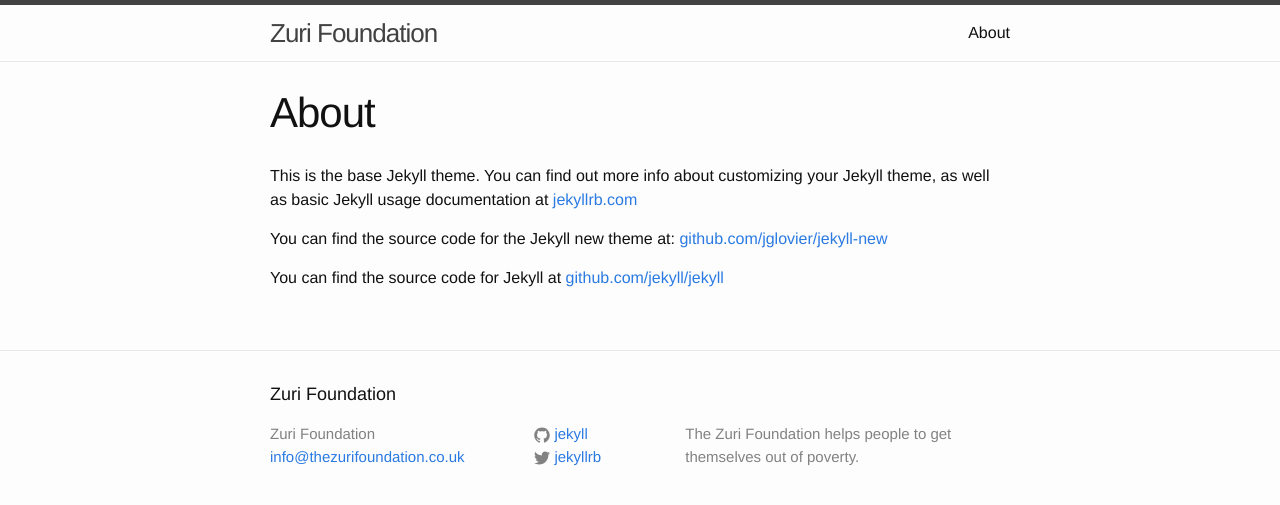
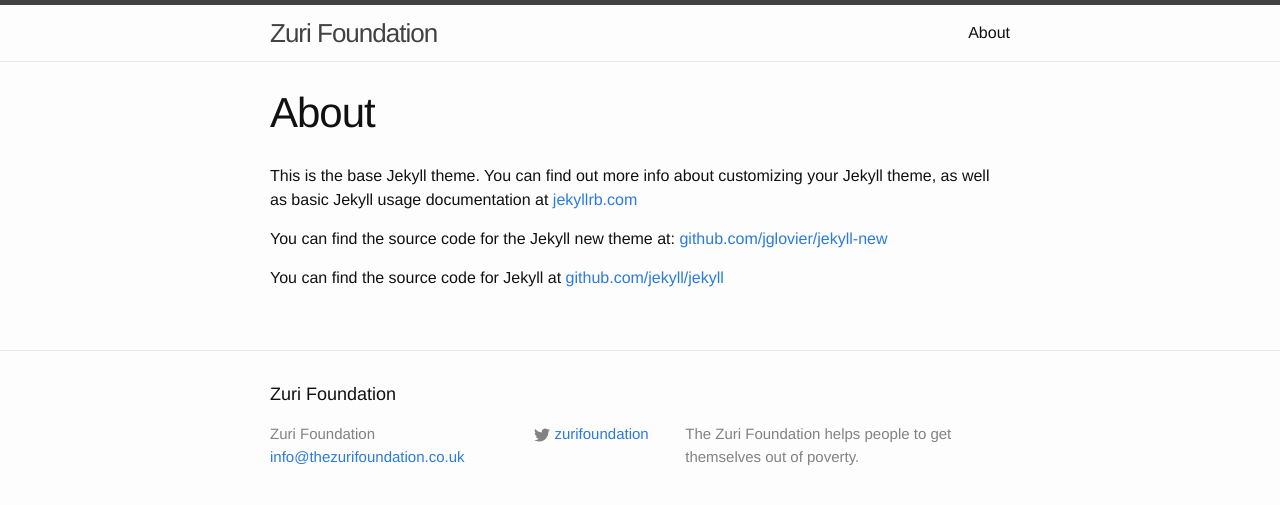
Before and after one commit to zurifoundation/zurifoundation.github.io, a Jekyll site: the page built from about.md, in a window 1280 px wide. Shown: the top 505 px of the page. Built offline with Jekyll 4.4.1, drawn with Linux system fonts in a browser that asks for light colours.

Commit message:
initial config

```diff
--- a/_config.yml
+++ b/_config.yml
@@ -4,9 +4,8 @@
 description: > # this means to ignore newlines until "baseurl:"
   The Zuri Foundation helps people to get themselves out of poverty.
 baseurl: "" # the subpath of your site, e.g. /blog/
-url: "http://yourdomain.com" # the base hostname & protocol for your site
-twitter_username: jekyllrb
-github_username:  jekyll
+url: "http://zurifoundation.github.io/" # the base hostname & protocol for your site
+twitter_username: zurifoundation
 
 # Build settings
 markdown: kramdown
```
